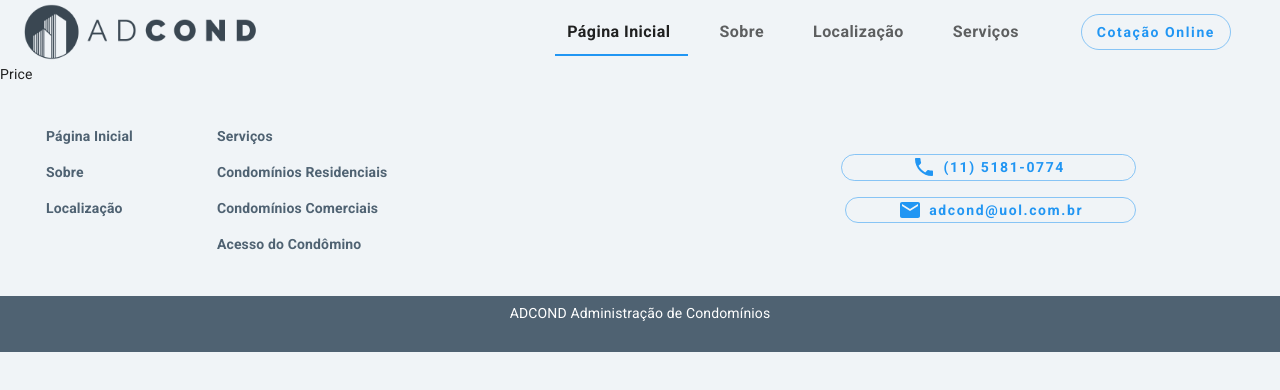
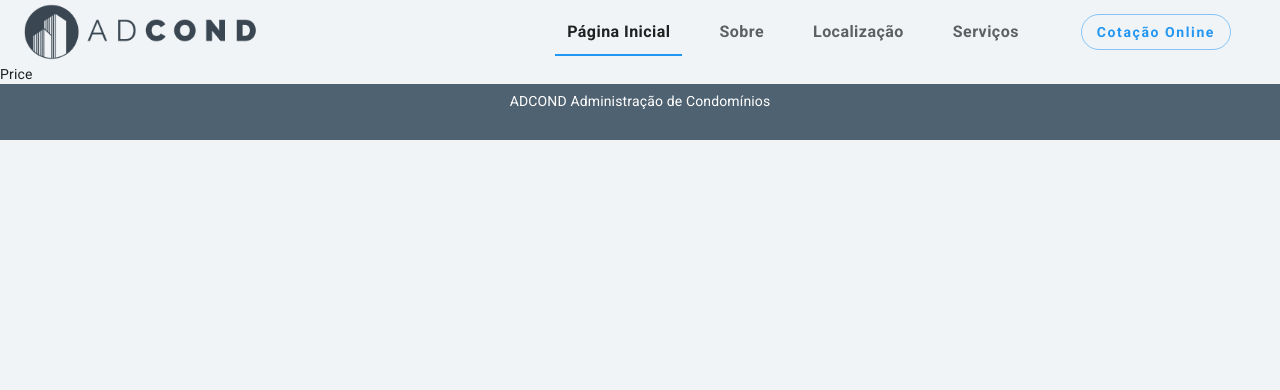
Before and after one commit to wscatao/adcond-adm, a React (Create React App) app: page /price in a window 1280 px wide. Shown: the top 390 px of the page. Built offline with nearby package versions, Linux system fonts and the light colour scheme.

Commit message:
footer upodate

```diff
--- a/src/components/ui/Footer.jsx
+++ b/src/components/ui/Footer.jsx
@@ -44,6 +44,9 @@ const useStyles = makeStyles((theme) => ({
     paddingTop: '5em',
     paddingRight: '10em',
   },
+  borda: {
+    border: '1px solid red',
+  },
 }));
 
 export default function Footer(props) {
@@ -52,105 +55,8 @@ export default function Footer(props) {
 
   return (
     <footer className={classes.footer}>
-      <Grid container justify="space-around">
-        <Grid container xs={12} md={6}>
-          <Grid Item className={classes.gridItem}>
-            <Grid container direction="column" spacing={2}>
-              <Grid
-                item
-                component={Link}
-                to="/"
-                onClick={() => setValue(0)}
-                className={classes.links}
-              >
-                Página Inicial
-              </Grid>
-              <Grid
-                item
-                component={Link}
-                to="/about"
-                onClick={() => setValue(1)}
-                className={classes.links}
-              >
-                Sobre
-              </Grid>
-              <Grid
-                item
-                component={Link}
-                to="/local"
-                onClick={() => setValue(2)}
-                className={classes.links}
-              >
-                Localização
-              </Grid>
-            </Grid>
-          </Grid>
-          <Grid item className={classes.gridItem}>
-            <Grid container direction="column" spacing={2}>
-              <Grid item className={classes.links}>
-                Serviços
-              </Grid>
-              <Grid
-                item
-                component={Link}
-                to="/residencial"
-                onClick={() => setValue(3)}
-                className={classes.links}
-              >
-                Condomínios Residenciais
-              </Grid>
-              <Grid
-                item
-                component={Link}
-                to="/commercial"
-                className={classes.links}
-                onClick={() => setValue(3)}
-              >
-                Condomínios Comerciais
-              </Grid>
-              <Grid
-                item
-                component={Link}
-                to="/condominium"
-                className={classes.links}
-                onClick={() => setValue(3)}
-              >
-                Acesso do Condômino
-              </Grid>
-            </Grid>
-          </Grid>
-        </Grid>
-        <Hidden smDown>
-          <Grid
-            container
-            alignItems="flex-end"
-            md={6}
-            direction="column"
-            spacing={2}
-            className={classes.gridRight}
-          >
-            <Grid item>
-              <Button
-                variant="outlined"
-                color="secondary"
-                className={classes.outButtonNumber}
-              >
-                <PhoneIcon className={classes.buttonIcon} />
-                (11) 5181-0774
-              </Button>
-            </Grid>
-            <Grid item>
-              <Button
-                variant="outlined"
-                color="secondary"
-                className={classes.outButtonEmail}
-              >
-                <MailIcon className={classes.buttonIcon} />
-                adcond@uol.com.br
-              </Button>
-            </Grid>
-          </Grid>
-        </Hidden>
+      <Grid container>
+
       </Grid>
       <Container disableGutters maxWidth="false" className={classes.footerF}>
         ADCOND Administração de Condomínios
```
